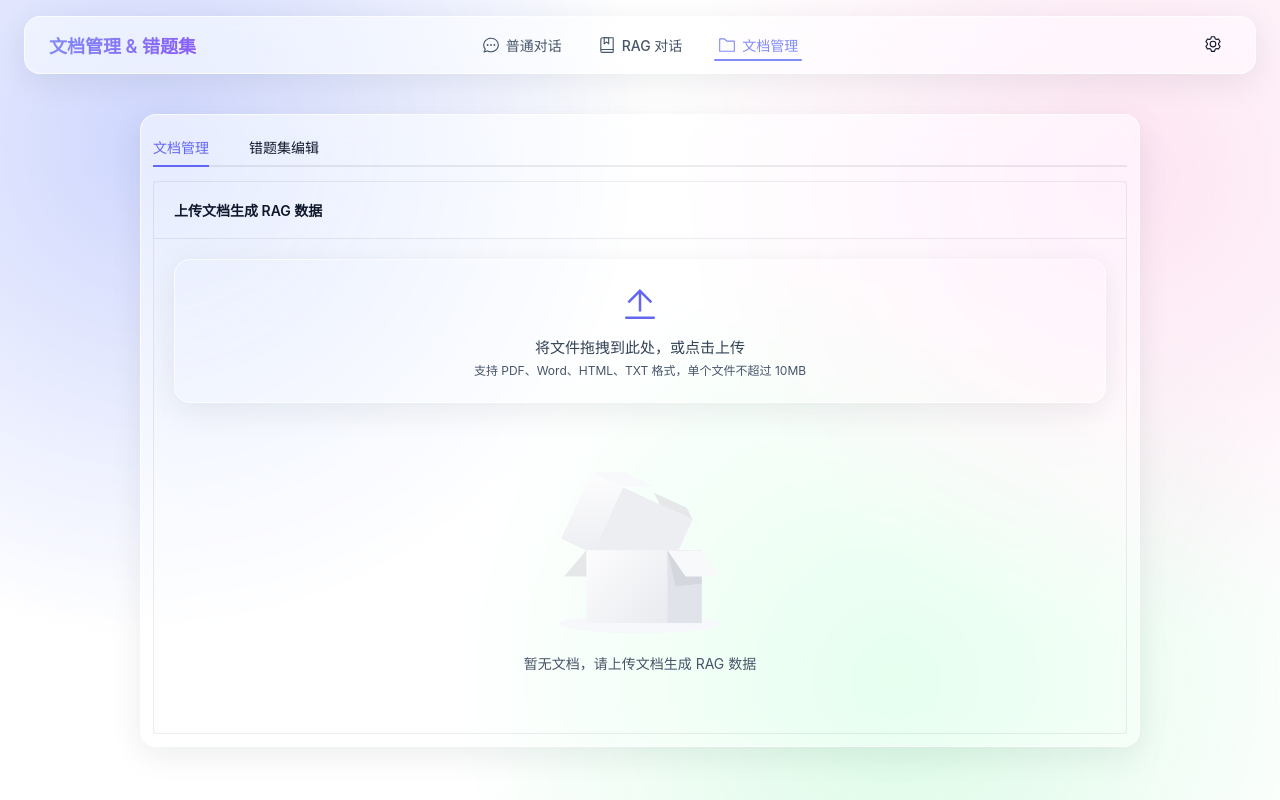
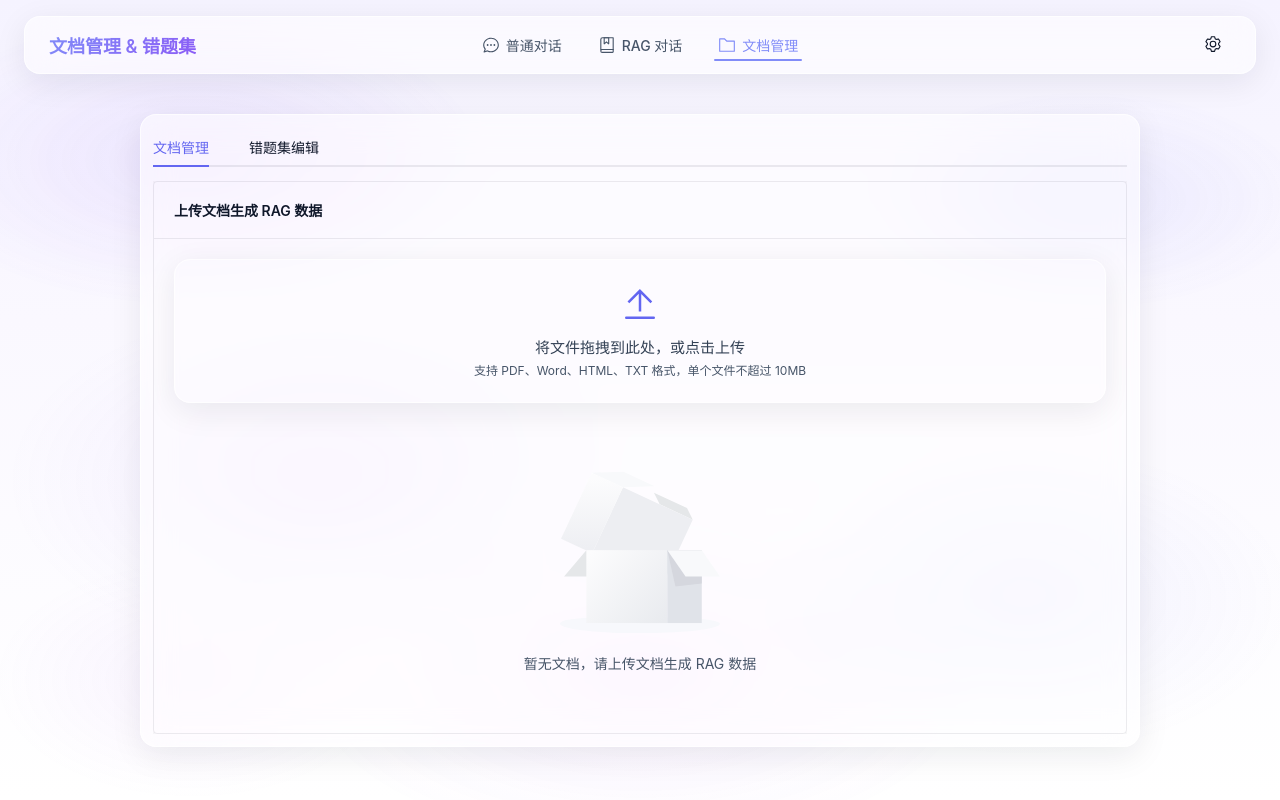
Before and after one commit to NNewBoy/LLMChatRAG, a Vue app in the folder frontend/: page /documents in a window 1280 px wide. Built offline with nearby package versions, Linux system fonts and the light colour scheme; no server answers.

Commit message:
feat: 修改背景

```diff
--- a/frontend/src/assets/styles/main.css
+++ b/frontend/src/assets/styles/main.css
@@ -7,7 +7,8 @@
   -webkit-tap-highlight-color: transparent;
 }
 
-html, body {
+html,
+body {
   height: 100%;
   font-family: 'Inter', -apple-system, BlinkMacSystemFont, 'Segoe UI', Roboto,
     'Helvetica Neue', 'PingFang SC', 'Microsoft YaHei', sans-serif;
@@ -25,10 +26,17 @@ html, body {
 }
 
 body {
+  /* 浅色模式：白色偏紫科技风 */
+  background: linear-gradient(180deg, #f5f3ff 0%, #faf8ff 40%, #ffffff 100%);
   transition: background 320ms cubic-bezier(0.16, 1, 0.3, 1), color 320ms cubic-bezier(0.16, 1, 0.3, 1);
 }
 
-/* 背景光斑 */
+/* 深色模式：星空渐变 */
+html.dark body {
+  background: linear-gradient(180deg, #020617 0%, #0a0a1f 45%, #0d1024 100%);
+}
+
+/* 背景光斑：浅色=白云+暖阳，深色=星云辉光 */
 body::before {
   content: '';
   position: fixed;
@@ -36,10 +44,41 @@ body::before {
   z-index: -1;
   pointer-events: none;
   background:
-    radial-gradient(circle at 12% 18%, var(--bg-blob-1) 0, transparent 38%),
-    radial-gradient(circle at 88% 22%, var(--bg-blob-2) 0, transparent 36%),
-    radial-gradient(circle at 70% 85%, var(--bg-blob-3) 0, transparent 40%);
-  opacity: 0.55;
+    radial-gradient(ellipse 600px 300px at 15% 20%, var(--bg-blob-1) 0, transparent 50%),
+    radial-gradient(ellipse 500px 250px at 85% 25%, var(--bg-blob-2) 0, transparent 45%),
+    radial-gradient(ellipse 700px 350px at 50% 85%, var(--bg-blob-3) 0, transparent 50%);
+  opacity: 0.7;
+}
+
+/* 浅色模式：紫色渐变网格 */
+html:not(.dark) body::after {
+  content: '';
+  position: fixed;
+  inset: 0;
+  z-index: -1;
+  pointer-events: none;
+  background:
+    radial-gradient(ellipse 700px 400px at 25% 60%, rgba(139, 92, 246, 0.08) 0, transparent 45%),
+    radial-gradient(ellipse 600px 350px at 80% 75%, rgba(99, 102, 241, 0.07) 0, transparent 45%),
+    radial-gradient(ellipse 500px 300px at 15% 85%, rgba(168, 85, 247, 0.06) 0, transparent 40%);
+}
+
+/* 深色模式：稀疏星点 */
+html.dark body::after {
+  content: '';
+  position: fixed;
+  inset: 0;
+  z-index: -1;
+  pointer-events: none;
+  background-image:
+    radial-gradient(1px 1px at 15% 12%, rgba(255, 255, 255, 0.7), transparent),
+    radial-gradient(1px 1px at 38% 28%, rgba(255, 255, 255, 0.5), transparent),
+    radial-gradient(2px 2px at 62% 15%, rgba(255, 255, 255, 0.6), transparent),
+    radial-gradient(1px 1px at 78% 42%, rgba(255, 255, 255, 0.4), transparent),
+    radial-gradient(1px 1px at 25% 65%, rgba(255, 255, 255, 0.5), transparent),
+    radial-gradient(2px 2px at 55% 78%, rgba(255, 255, 255, 0.45), transparent),
+    radial-gradient(1px 1px at 85% 70%, rgba(255, 255, 255, 0.4), transparent),
+    radial-gradient(1px 1px at 45% 90%, rgba(255, 255, 255, 0.35), transparent);
 }
 
 /* 允许输入控件与需要复制的内容区域选择文本 */
@@ -83,14 +122,14 @@ html.dark .markdown-body pre {
   font-size: 13px;
 }
 
-.markdown-body :not(pre) > code {
+.markdown-body :not(pre)>code {
   background: rgba(15, 23, 42, 0.06);
   padding: 2px 6px;
   border-radius: 4px;
   font-size: 13px;
 }
 
-html.dark .markdown-body :not(pre) > code {
+html.dark .markdown-body :not(pre)>code {
   background: rgba(255, 255, 255, 0.08);
 }
 
@@ -98,12 +137,15 @@ html.dark .markdown-body :not(pre) > code {
   margin: 8px 0;
 }
 
-.markdown-body ul, .markdown-body ol {
+.markdown-body ul,
+.markdown-body ol {
   padding-left: 20px;
   margin: 8px 0;
 }
 
-.markdown-body h1, .markdown-body h2, .markdown-body h3 {
+.markdown-body h1,
+.markdown-body h2,
+.markdown-body h3 {
   margin: 16px 0 8px;
   color: var(--text-primary);
 }
@@ -136,6 +178,7 @@ html.dark .markdown-body blockquote {
   .sidebar-hidden {
     display: none;
   }
+
   .chat-container {
     width: 100% !important;
   }
--- a/frontend/src/assets/styles/theme.css
+++ b/frontend/src/assets/styles/theme.css
@@ -15,10 +15,10 @@
   --bg-main: #ffffff;
   /* 主内容区：纯白（chat-main/rag-main/document-body） */
 
-  /* 背景光斑 */
-  --bg-blob-1: #a5b4fc;
-  --bg-blob-2: #fbcfe8;
-  --bg-blob-3: #bbf7d0;
+  /* 背景光斑 — 白紫科技风：靛蓝/紫色辉光 */
+  --bg-blob-1: rgba(139, 92, 246, 0.15);
+  --bg-blob-2: rgba(99, 102, 241, 0.12);
+  --bg-blob-3: rgba(168, 85, 247, 0.1);
 
   /* Glass surfaces - Light */
   --glass-bg: rgba(255, 255, 255, 0.55);
@@ -74,10 +74,10 @@ html.dark {
   --bg-main: #12121a;
   /* 主内容区：深色表面 */
 
-  /* 背景光斑 */
-  --bg-blob-1: rgba(99, 102, 241, 0.25);
-  --bg-blob-2: rgba(236, 72, 153, 0.18);
-  --bg-blob-3: rgba(34, 197, 94, 0.16);
+  /* 背景光斑 — 星空：星云辉光 */
+  --bg-blob-1: rgba(99, 102, 241, 0.18);
+  --bg-blob-2: rgba(139, 92, 246, 0.14);
+  --bg-blob-3: rgba(59, 130, 246, 0.12);
 
   /* Glass surfaces - Dark */
   --glass-bg: rgba(30, 32, 44, 0.45);
```
